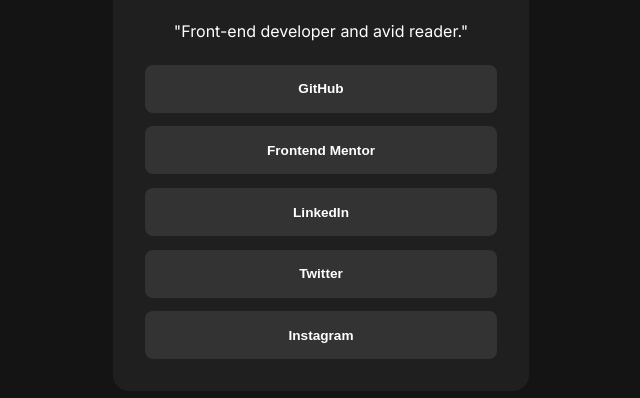
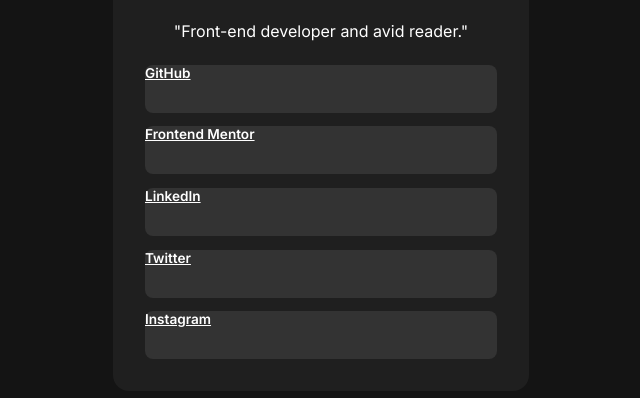
Before and after one commit to iamalabisunday/Social-Links-Profile, a plain HTML site: page index.html in a window 1280 px wide. Shown: the part 316-714 px from the top of the page, without its empty margins (319-959 px from the left). Drawn offline with Linux system fonts and the light colour scheme.

Commit message:
Update index.html

```diff
--- a/index.html
+++ b/index.html
@@ -43,12 +43,12 @@
 
       <p class="profile-description">"Front-end developer and avid reader."</p>
 
-      <section class="profile-buttons">
-        <button class="btn">GitHub</button>
-        <button class="btn">Frontend Mentor</button>
-        <button class="btn">LinkedIn</button>
-        <button class="btn">Twitter</button>
-        <button class="btn">Instagram</button>
+   <section class="profile-buttons">
+        <a href="#" class="btn">GitHub</a>
+        <a href="#" class="btn">Frontend Mentor</a>
+        <a href="#" class="btn">LinkedIn</a>
+        <a href="#" class="btn">Twitter</a>
+        <a href="#" class="btn">Instagram</a>
       </section>
     </main>
   </body>
```
